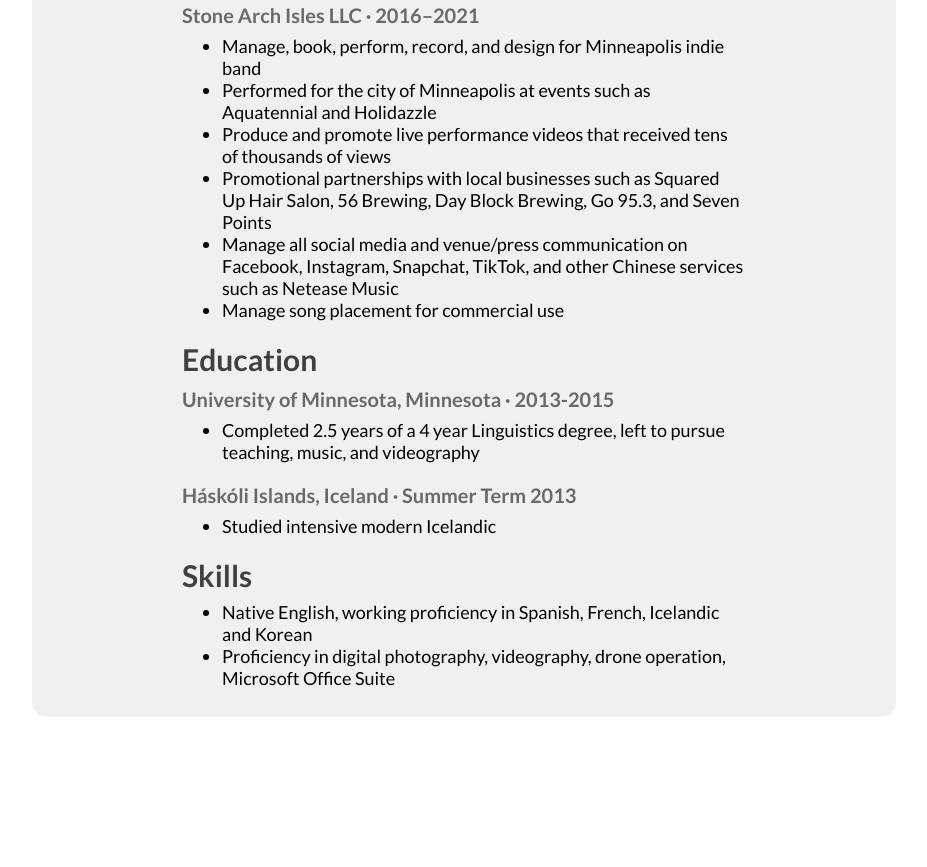
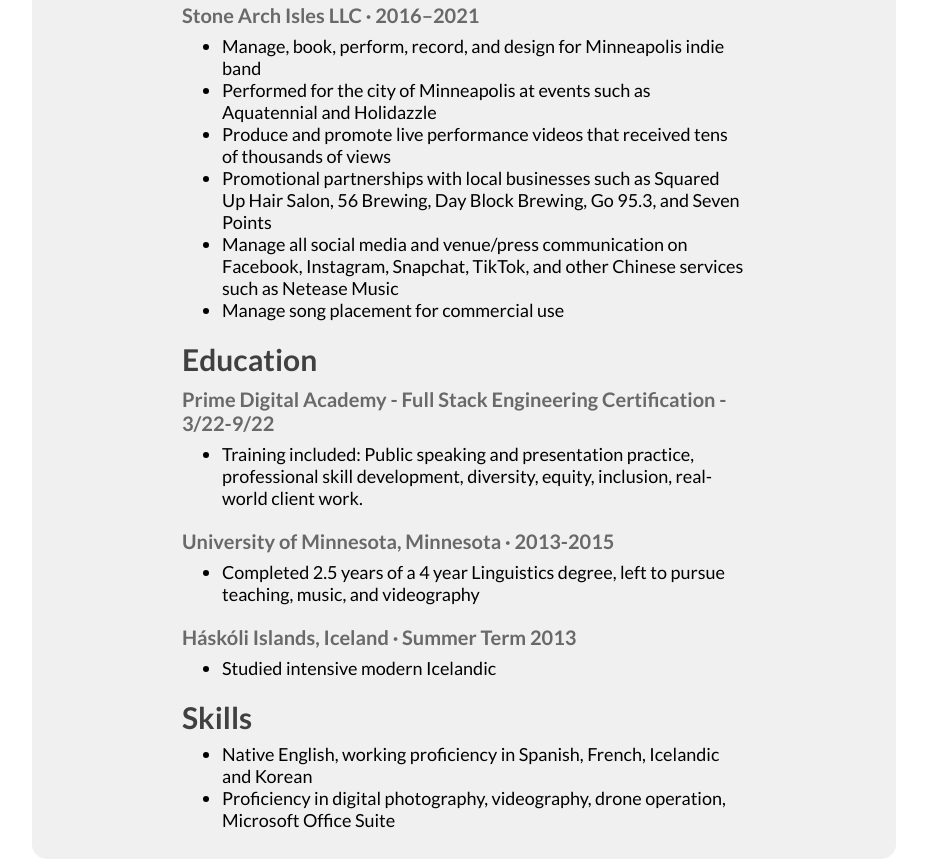
Before and after one commit to carlos-kelley/carlos-kelley.github.io, a plain HTML site: page index.html in a window 1280 px wide. Shown: the part 802-1669 px from the top of the page, without its empty margins (176-1103 px from the left). Before the commit the page ends 1527 px from the top, so only its background shows below. Drawn offline with Linux system fonts and the light colour scheme.

Commit message:
Update index.html

```diff
--- a/index.html
+++ b/index.html
@@ -64,6 +64,11 @@
 
     <div id="content-education">
       <h1>Education</h1>
+	    <div id="content-prime">
+		    <h3> Prime Digital Academy - Full Stack Engineering Certification - 3/22-9/22</h3>
+		    <ul>
+			    <li>Training included: Public speaking and presentation practice, professional skill development, diversity, equity, inclusion, real-world client work.</li>
+		    </ul>
 	  <div id="content-UMN">
 	    <h3>University of Minnesota, Minnesota · 2013-2015</h3>
 		<ul>
@@ -76,7 +81,7 @@
 	    <ul>
 		  <li> Studied intensive modern Icelandic</li>
 		</ul>
-	  </div>
+	    </div>
 	  </div>
 
     <div id="content-skills">
```
